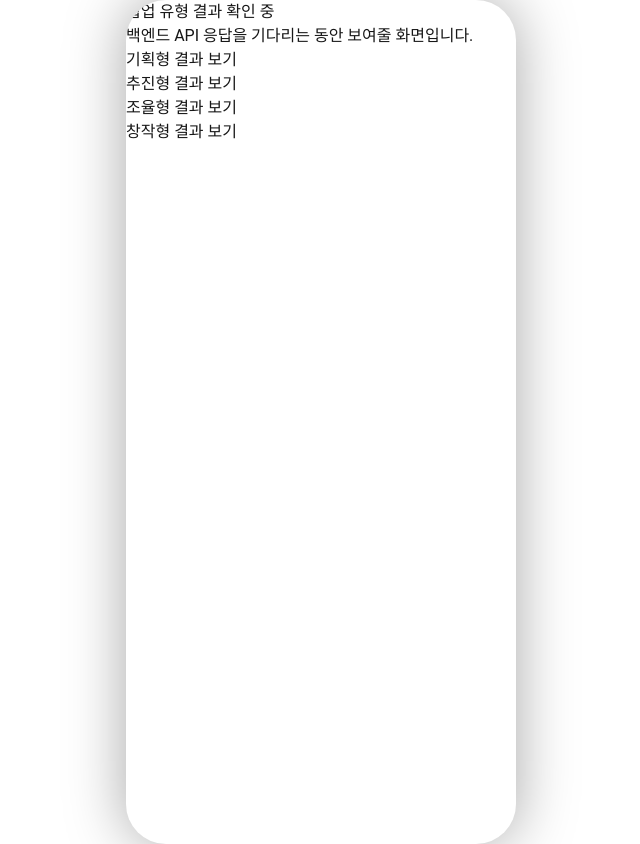
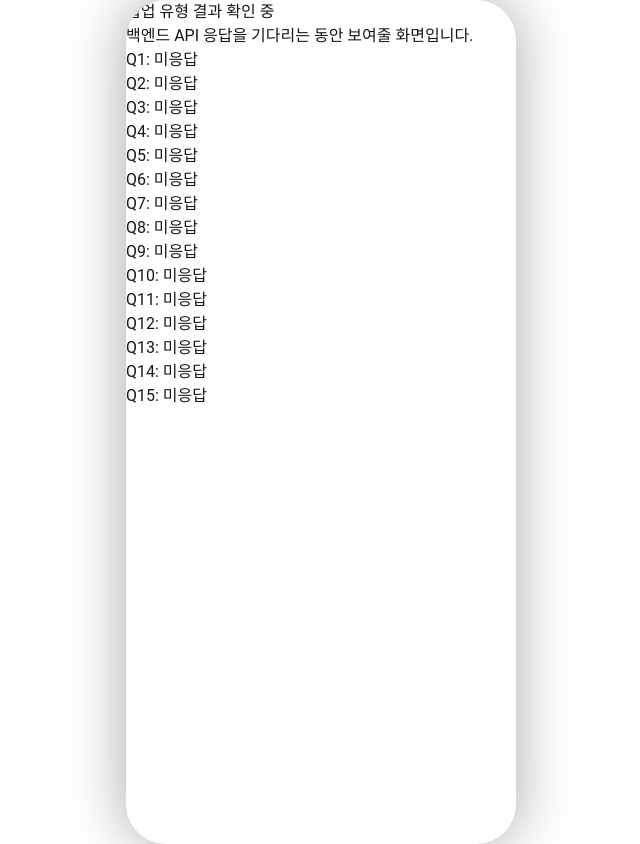
Before and after one commit to IT-Cotato/13th-Gongmozip-FE, a Next.js app: page /collaboration-type/result-loading in a window 1280 px wide. Shown: the whole page, without its empty margins (319-959 px from the left). Built offline with nearby package versions, Linux system fonts and the light colour scheme.

Commit message:
feat: 협업 유형 검사 응답을 Zustand에 저장

```diff
--- a/src/app/collaboration-type/_components/CollaborationQuestionForm.tsx
+++ b/src/app/collaboration-type/_components/CollaborationQuestionForm.tsx
@@ -1,7 +1,8 @@
 "use client";
 
 import Link from "next/link";
-import { useState } from "react";
+
+import { useCollaborationTestStore } from "@/stores/collaborationTestStore";
 
 type CollaborationQuestionFormProps = {
   currentQuestionId: number;
@@ -18,7 +19,10 @@ export default function CollaborationQuestionForm({
   previousHref,
   title,
 }: CollaborationQuestionFormProps) {
-  const [selectedOption, setSelectedOption] = useState<string | null>(null);
+  const selectedOption = useCollaborationTestStore(
+    (state) => state.responses[currentQuestionId] ?? null,
+  );
+  const setResponse = useCollaborationTestStore((state) => state.setResponse);
   const isLikertScaleQuestion = currentQuestionId >= 4;
   const optionGapClassName = isLikertScaleQuestion ? "gap-5" : "gap-[21px]";
   const optionMarginClassName = isLikertScaleQuestion ? "mt-5" : "mt-[21px]";
@@ -79,7 +83,7 @@ export default function CollaborationQuestionForm({
                 aria-pressed={isSelected}
                 className="flex w-full justify-center"
                 key={option}
-                onClick={() => setSelectedOption(option)}
+                onClick={() => setResponse(currentQuestionId, option)}
                 type="button"
               >
                 <span
--- a/src/app/collaboration-type/questions/[questionId]/page.tsx
+++ b/src/app/collaboration-type/questions/[questionId]/page.tsx
@@ -27,7 +27,7 @@ export default async function CollaborationTypeQuestionPage({
 
   const nextHref =
     currentQuestionId >= COLLABORATION_TEST_TOTAL_QUESTION_COUNT
-      ? "/collaboration-type/complete"
+      ? "/collaboration-type/result-loading"
       : `/collaboration-type/questions/${currentQuestionId + 1}`;
   const previousHref =
     currentQuestionId <= 1
--- a/src/app/collaboration-type/result-loading/page.tsx
+++ b/src/app/collaboration-type/result-loading/page.tsx
@@ -1,18 +1,33 @@
-import Link from "next/link";
+"use client";
 
-import { COLLABORATION_RESULT_TYPES } from "../_data/collaborationTest";
+import { COLLABORATION_TEST_TOTAL_QUESTION_COUNT } from "../_data/collaborationTest";
+import { useCollaborationTestStore } from "@/stores/collaborationTestStore";
 
 export default function CollaborationTypeResultLoadingPage() {
+  const responses = useCollaborationTestStore((state) => state.responses);
+  const responseEntries = Array.from(
+    { length: COLLABORATION_TEST_TOTAL_QUESTION_COUNT },
+    (_, index) => {
+      const questionId = index + 1;
+
+      return {
+        questionId,
+        selectedOption: responses[questionId] ?? null,
+      };
+    },
+  );
+
+  // TODO: 백엔드 API 연동 시 responseEntries를 요청 payload로 전달하고,
+  // 응답으로 받은 단일 resultType으로 /collaboration-type/results/[resultType] 경로에 이동합니다.
+
   return (
     <main>
       <h1>협업 유형 결과 확인 중</h1>
       <p>백엔드 API 응답을 기다리는 동안 보여줄 화면입니다.</p>
-      <ul>
-        {COLLABORATION_RESULT_TYPES.map((resultType) => (
-          <li key={resultType.id}>
-            <Link href={`/collaboration-type/results/${resultType.id}`}>
-              {resultType.name} 결과 보기
-            </Link>
+      <ul aria-label="저장된 협업 유형 검사 응답">
+        {responseEntries.map(({ questionId, selectedOption }) => (
+          <li key={questionId}>
+            Q{questionId}: {selectedOption ?? "미응답"}
           </li>
         ))}
       </ul>
--- /dev/null
+++ b/src/stores/collaborationTestStore.ts
@@ -0,0 +1,31 @@
+"use client";
+
+import { create } from "zustand";
+import { persist } from "zustand/middleware";
+
+type CollaborationTestResponses = Record<number, string>;
+
+type CollaborationTestState = {
+  responses: CollaborationTestResponses;
+  resetResponses: () => void;
+  setResponse: (questionId: number, option: string) => void;
+};
+
+export const useCollaborationTestStore = create<CollaborationTestState>()(
+  persist(
+    (set) => ({
+      responses: {},
+      resetResponses: () => set({ responses: {} }),
+      setResponse: (questionId, option) =>
+        set((state) => ({
+          responses: {
+            ...state.responses,
+            [questionId]: option,
+          },
+        })),
+    }),
+    {
+      name: "collaboration-test-responses",
+    },
+  ),
+);
```
